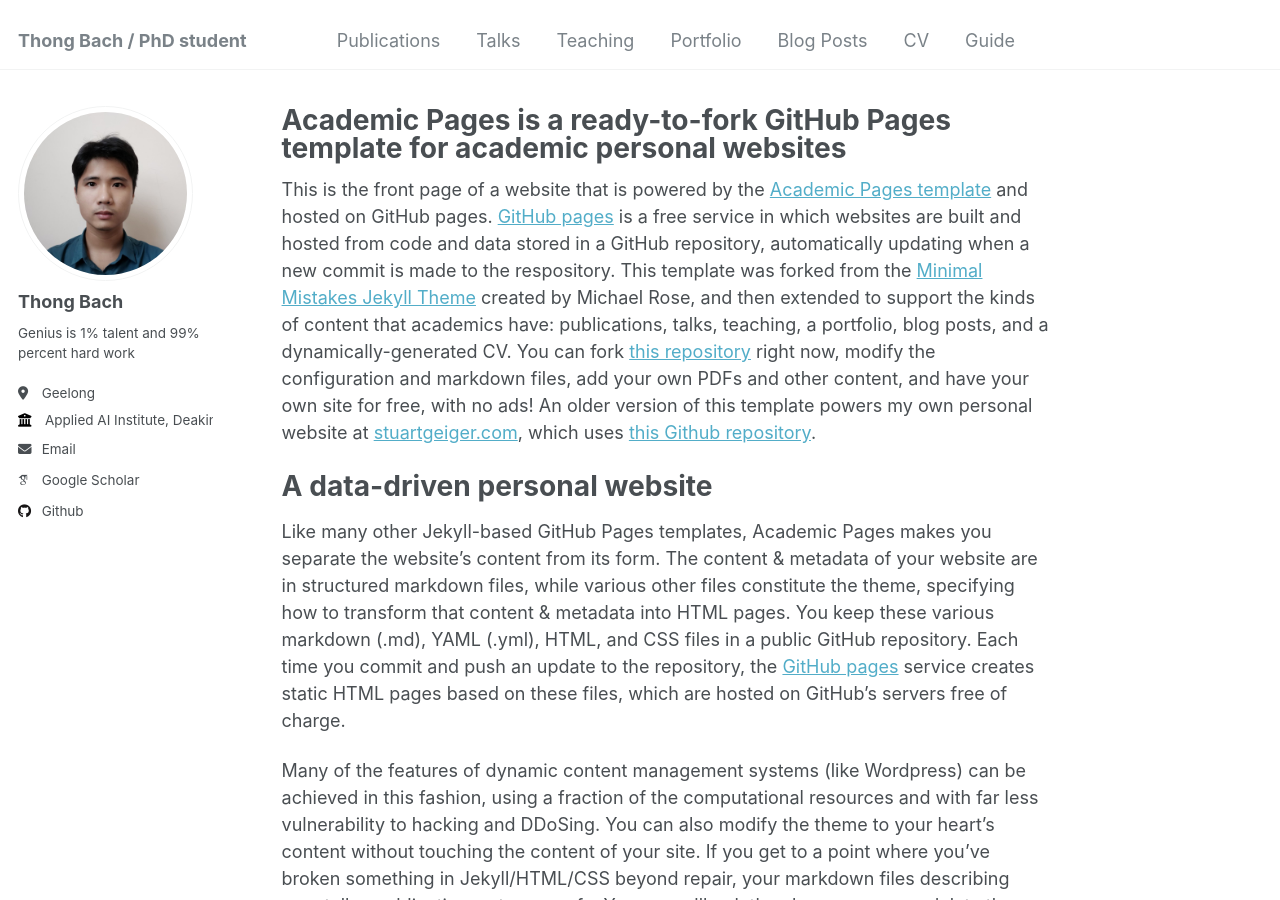
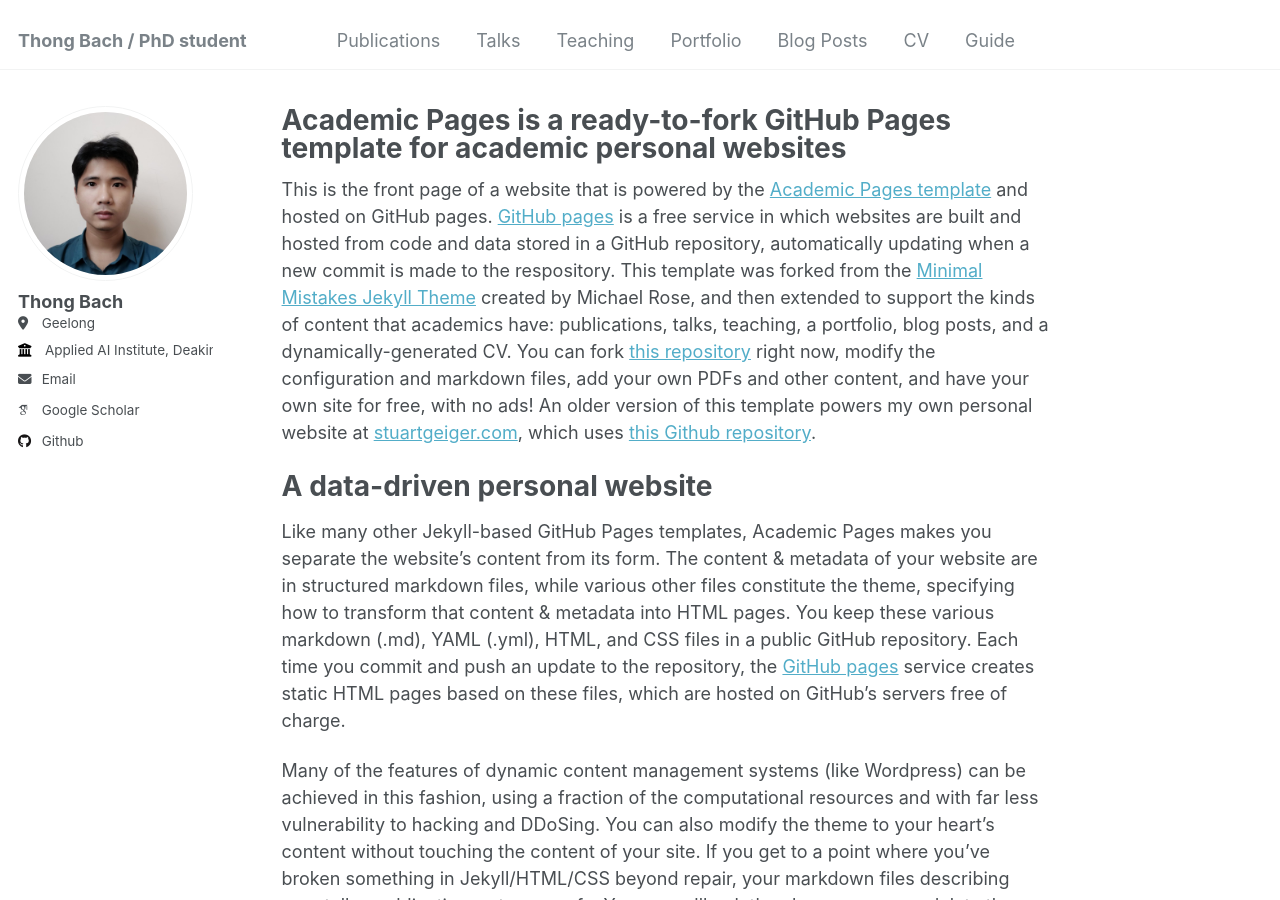
Before and after one commit to meobach/meobach.github.io, a Jekyll site: the page built from _pages/about.md, in a window 1280 px wide and 900 px high. Built offline with Jekyll 4.4.1, drawn with Linux system fonts in a browser that asks for light colours; some web fonts are replaced.

Commit message:
update profile

```diff
--- a/_config.yml
+++ b/_config.yml
@@ -22,9 +22,9 @@ repository               : "meobach/meobach.github.io"
 author:
   # Biographic information
   avatar           : "1595438528562.jfif"
-  name             : "Thong Bach"
+  name             : "      Thong Bach"
   pronouns         : # example: "she/her"
-  bio              : "Genius is 1% talent and 99% percent hard work"
+  # bio              : ""
   location         : "Geelong"
   employer         : "Applied AI Institute, Deakin University"
   uri              : # URL
```
